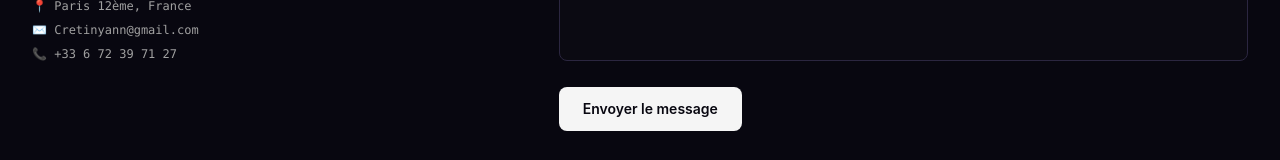
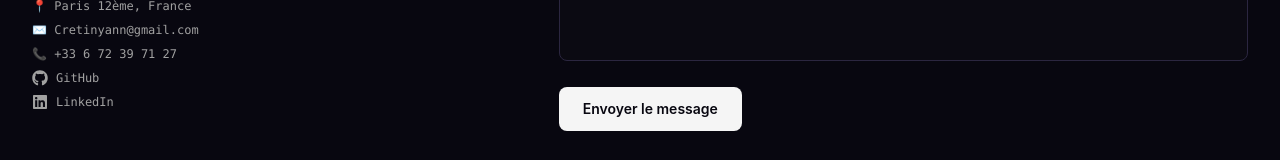
Before and after one commit to YannCrt/portfolio-2026, a Next.js app: page / in a window 1280 px wide. Shown: the part 2610-2770 px from the top of the page. Built offline with nearby package versions, Linux system fonts and the light colour scheme.

Commit message:
feat: connect contact form to Web3Forms live API using environment variables

```diff
--- a/package.json
+++ b/package.json
@@ -11,7 +11,8 @@
   "dependencies": {
     "next": "16.2.7",
     "react": "19.2.4",
-    "react-dom": "19.2.4"
+    "react-dom": "19.2.4",
+    "react-icons": "^5.6.0"
   },
   "devDependencies": {
     "@tailwindcss/postcss": "^4",
--- a/src/app/layout.tsx
+++ b/src/app/layout.tsx
@@ -17,9 +17,7 @@ export const metadata: Metadata = {
     locale: "fr_FR",
     type: "website",
   },
-  // Bloque le zoom automatique affreux sur certains mobiles quand on clique sur un input
-  viewport: "width=device-width, initial-scale=1, maximum-scale=1",
-};
+  };
 
 export default function RootLayout({
   children,
--- a/src/components/layout/Contact.tsx
+++ b/src/components/layout/Contact.tsx
@@ -1,6 +1,7 @@
 'use client';
 
 import React, { useState } from 'react';
+import { FaGithub, FaLinkedin } from "react-icons/fa";
 
 export default function Contact() {
   const [formData, setFormData] = useState({
@@ -21,11 +22,31 @@ export default function Contact() {
     setIsSubmitting(true);
     setSubmitStatus(null);
 
-    // Simulation d'un envoi d'API (nous connecterons un vrai service au moment du déploiement)
+    // Préparation de l'objet à envoyer à l'API de Web3Forms
+    const payload = {
+      ...formData,
+      access_key: process.env.NEXT_PUBLIC_WEB3FORMS_KEY || "",
+      subject: "Nouveau message depuis ton Portfolio !",
+    };
+
     try {
-      await new Promise((resolve) => setTimeout(resolve, 1500));
-      setSubmitStatus('success');
-      setFormData({ name: '', email: '', message: '' });
+      const response = await fetch("https://api.web3forms.com/submit", {
+        method: "POST",
+        headers: {
+          "Content-Type": "application/json",
+          Accept: "application/json",
+        },
+        body: JSON.stringify(payload),
+      });
+
+      const result = await response.json();
+
+      if (result.success) {
+        setSubmitStatus('success');
+        setFormData({ name: '', email: '', message: '' }); // Reset du formulaire
+      } else {
+        setSubmitStatus('error');
+      }
     } catch (error) {
       setSubmitStatus('error');
     } finally {
@@ -56,6 +77,25 @@ export default function Contact() {
             <p>📍 Paris 12ème, France</p>
             <p>✉️ Cretinyann@gmail.com</p>
             <p>📞 +33 6 72 39 71 27</p>
+            <a
+  href="https://github.com/YannCrt"
+  target="_blank"
+  rel="noopener noreferrer"
+  className="flex items-center gap-2 hover:text-white transition-colors"
+>
+  <FaGithub size={16} />
+  <span>GitHub</span>
+</a>
+
+<a
+  href="https://www.linkedin.com/in/yann-cretin-8a7492302/"
+  target="_blank"
+  rel="noopener noreferrer"
+  className="flex items-center gap-2 hover:text-white transition-colors"
+>
+  <FaLinkedin size={16} />
+  <span>LinkedIn</span>
+</a>
           </div>
         </div>
 
```
Also changed, not shown: 1 other file (tests, documents, lock files or other folders).
